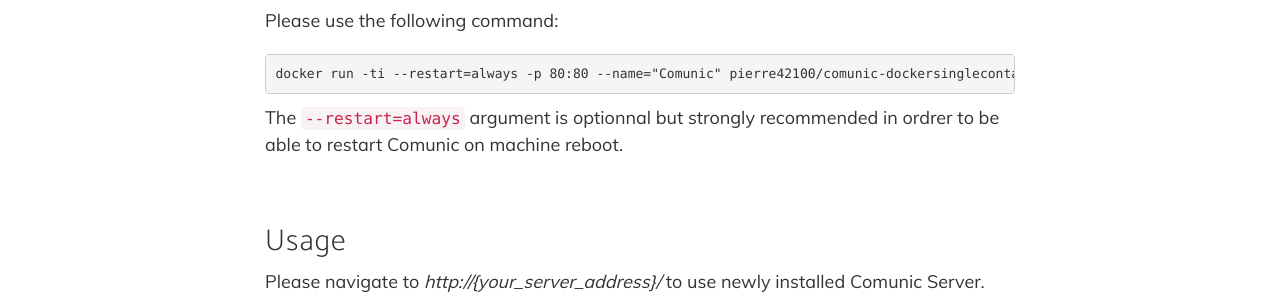
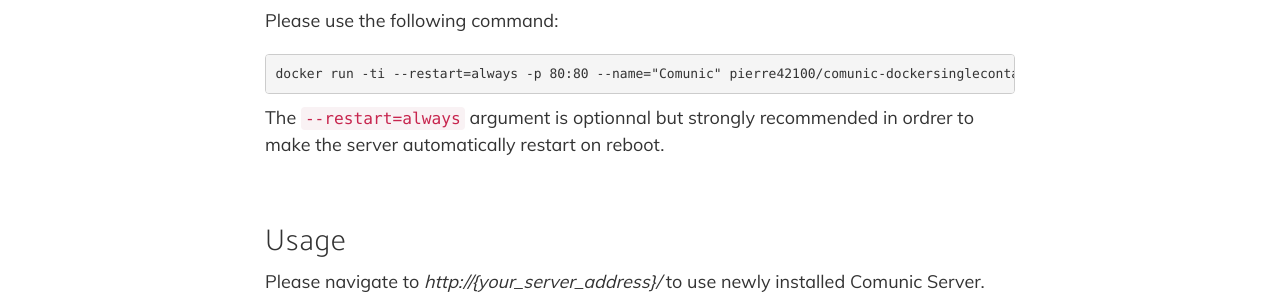
Before and after one commit to pierre42100/AboutComunic, a Jekyll site: the page built from developer/install.html, in a window 1280 px wide and 1292 px high. Shown: the part 845-1145 px from the top of the window. Built offline with Jekyll 4.4.1, drawn with Linux system fonts in a browser that asks for light colours.

Commit message:
Make a notice more clear

```diff
--- a/developer/install.html
+++ b/developer/install.html
@@ -16,7 +16,7 @@
 <h2>Installation:</h2>
 <p>Please use the following command:</p>
 <pre>docker run -ti --restart=always -p 80:80 --name="Comunic" pierre42100/comunic-dockersinglecontainer</pre>
-<p>The <code>--restart=always</code> argument is optionnal but strongly recommended in ordrer to be able to restart Comunic on machine reboot.</p>
+<p>The <code>--restart=always</code> argument is optionnal but strongly recommended in ordrer to make the server automatically restart on reboot.</p>
 
 <p>&nbsp;</p>
 
```
